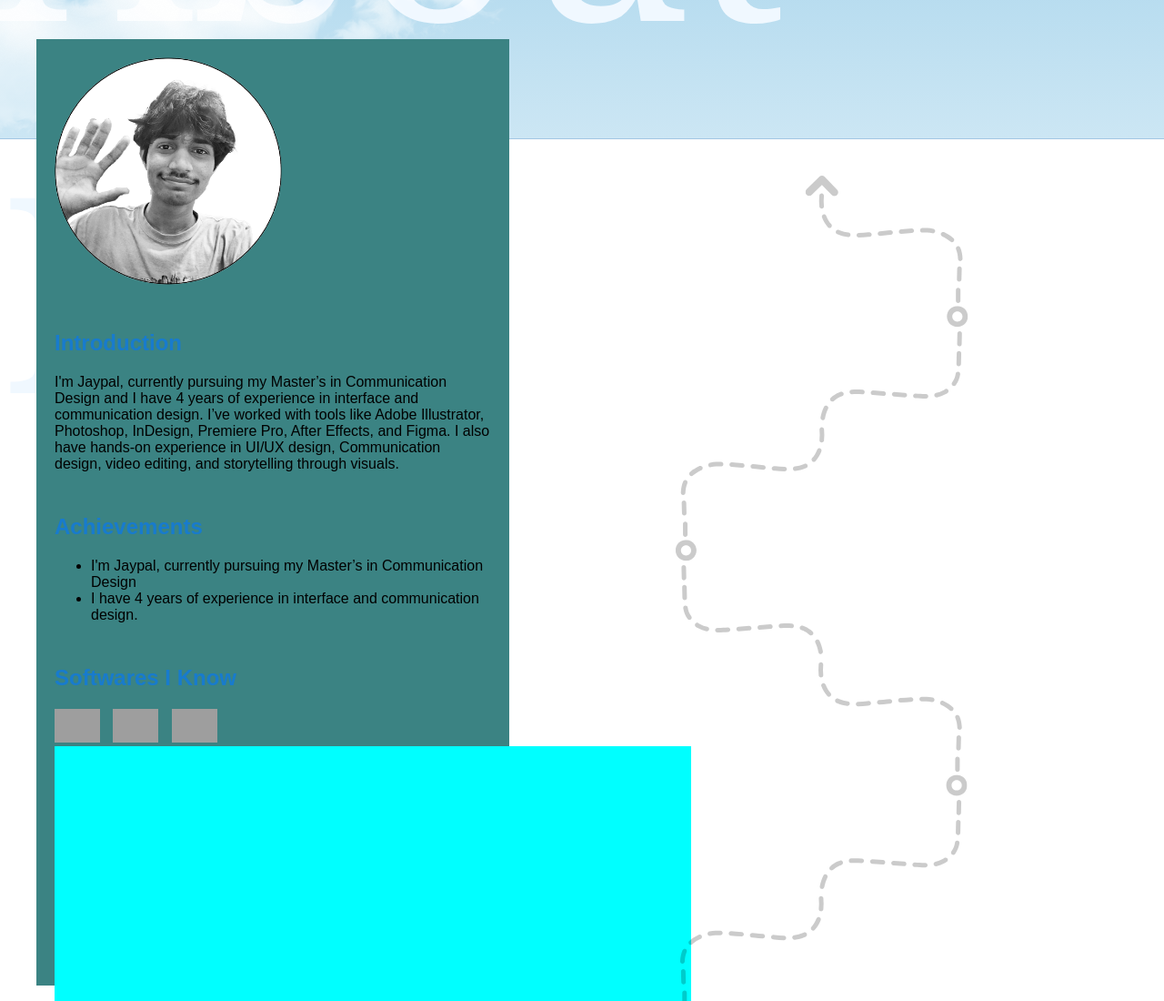
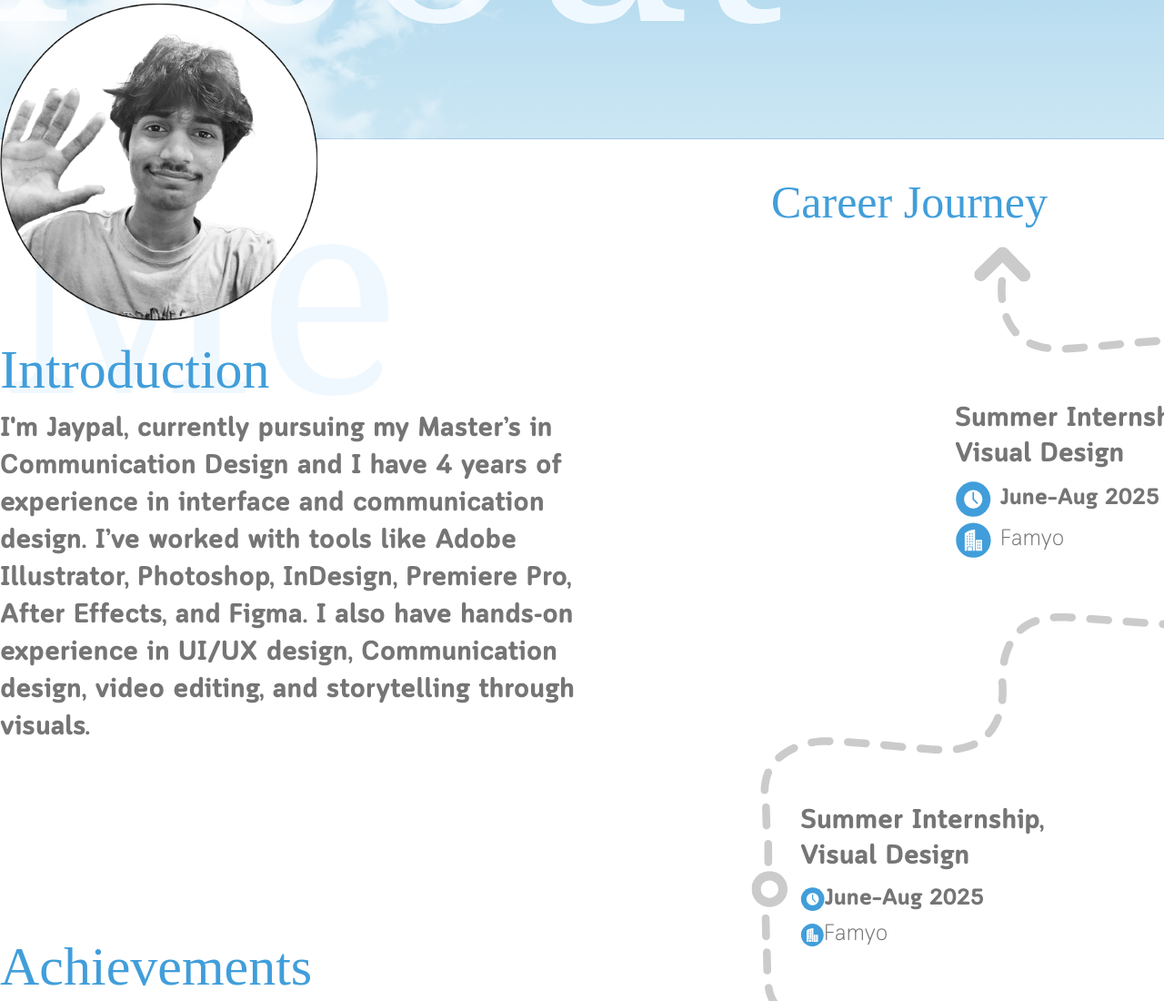
Before and after one commit to jaipalsingh11/Jaypee, an Astro site: page /mystory in a window 1280 px wide. Shown: the part 448-1548 px from the top of the page at 91% size. Built offline with nearby package versions, Linux system fonts and the light colour scheme; Astro itself is replaced by a stand-in of ours; grey boxes are pictures that could not be loaded; a web font is replaced by a local one.

Commit message:
almost completed my story page

```diff
--- a/src/pages/mystory.astro
+++ b/src/pages/mystory.astro
@@ -1,64 +1,131 @@
 ---
 import Mainlayout from "../layouts/Layout.astro";
 ---
-<Mainlayout id="main" >
-  <div id="container" >
-    <p id="about-me" >About Me</p>
 
-<img id="cloud1" src="cloud.png" alt="">
-<img id="cloud2" src="cloud.png" alt="">
+<Mainlayout id="main">
+  <div id="container">
+    <p id="about-me">About Me</p>
 
+    <img id="cloud1" src="cloud.png" alt="" />
+    <img id="cloud2" src="cloud.png" alt="" />
   </div>
-  <div id="bigcontainer" >
-
-
- <div id="container2" >
-  <img id="journey" src="journey.svg" alt="">
-  <div id="left-column-small">
- <img src="Profile.png" alt="Jaypal Photo" class="profile-photo">
+  <div id="bigcontainer">
+    <div id="container2">
+      <div class="left-column">
+        <img src="Profile.png" alt="Jaypal Photo" class="profile-photo" />
 
         <section class="intro">
           <h2>Introduction</h2>
-        <p>I'm Jaypal, currently pursuing my Master’s in Communication Design and I have 4 years of experience in interface and communication design. I’ve worked with tools like Adobe Illustrator, Photoshop, InDesign, Premiere Pro, After Effects, and Figma. I also have hands-on experience in UI/UX design, Communication design, video editing, and storytelling through visuals.</p>
+          <p>
+            I'm Jaypal, currently pursuing my Master’s in Communication Design
+            and I have 4 years of experience in interface and communication
+            design. I’ve worked with tools like Adobe Illustrator, Photoshop,
+            InDesign, Premiere Pro, After Effects, and Figma. I also have
+            hands-on experience in UI/UX design, Communication design, video
+            editing, and storytelling through visuals.
+          </p>
         </section>
 
         <section class="achievements">
           <h2>Achievements</h2>
           <ul>
-          <li>I'm Jaypal, currently pursuing my Master’s in Communication Design</li>
-          <li>I have 4 years of experience in interface and communication design.</li>
+            <li>
+              I'm Jaypal, currently pursuing my Master’s in Communication Design
+            </li>
+            <li>
+              I have 4 years of experience in interface and communication
+              design.
+            </li>
           </ul>
         </section>
 
         <section class="softwares">
           <h2>Softwares I Know</h2>
           <div class="icons">
-          <img src="ai.png" alt="Adobe Illustrator">
-          <img src="ps.png" alt="Photoshop">
-          <img src="ae.png" alt="After Effects">
+            <img src="ai.png" alt="Adobe Illustrator" />
+            <img src="ps.png" alt="Photoshop" />
+            <img src="ae.png" alt="After Effects" />
           </div>
-     <div class="left-column">
-
+        </section>
+        <section class="softwares">
+          <h2>Softwares I Know</h2>
+          <div class="icons">
+            <img src="ai.png" alt="Adobe Illustrator" />
+            <img src="ps.png" alt="Photoshop" />
+            <img src="ae.png" alt="After Effects" />
+          </div>
+        </section>
+      </div>
+      <div class="right-column">
+        <div id="career" >
+          <h1 id="career">Career Journey</h1>
         </div>
 
+        <div>
+          <img id="journey" src="journeyy.svg" alt="" />
 
-      </section>
+          <div class="jobcard-famyo">
+            <h2>Summer Internship,<br />Visual Design</h2>
+
+            <div class="info-row1">
+              <img src="clock-icon.svg" alt="Clock" class="icon" />
+              <span><strong>June–Aug 2025</strong></span>
+            </div>
+
+            <div class="info-row2">
+              <img src="building-icon.svg" alt="Company" class="icon" />
+              <span>Famyo</span>
+            </div>
+          </div>
+          <div class="jobcard-famyo2">
+            <h2>Summer Internship,<br />Visual Design</h2>
+
+            <div class="info-row1">
+              <img src="clock-icon.svg" alt="Clock" class="icon" />
+              <span><strong>June–Aug 2025</strong></span>
+            </div>
+
+            <div class="info-row2">
+              <img src="building-icon.svg" alt="Company" class="icon" />
+              <span>Famyo</span>
+            </div>
+          </div>
+
+          <div class="jobcard-famyo3">
+            <h2>Summer Internship,<br />Visual Design</h2>
+
+            <div class="info-row1">
+              <img src="clock-icon.svg" alt="Clock" class="icon" />
+              <span><strong>June–Aug 2025</strong></span>
+            </div>
+
+            <div class="info-row2">
+              <img src="building-icon.svg" alt="Company" class="icon" />
+              <span>Famyo</span>
+            </div>
+          </div>
+          <div class="jobcard-famyo4">
+            <h2>Summer Internship,<br />Visual Design</h2>
+            <div class="info-row1">
+              <img src="clock-icon.svg" alt="Clock" class="icon" />
+              <span><strong>June–Aug 2025</strong></span>
+            </div>
+
+            <div class="info-row2">
+              <img src="building-icon.svg" alt="Company" class="icon" />
+              <span>Famyo</span>
+            </div>
+          </div>
+        </div>
       </div>
     </div>
   </div>
 
-</body>
-
-  </div>
-
-</Mainlayout>
-
   <style>
-
-#about-me{
+    #about-me {
       color: aliceblue;
       font-size: 300px;
-  font-family: 'Recoleta',Georgia, serif;
+      font-family: "Recoleta", Georgia, serif;
       margin: 50px auto;
     }
 
@@ -77,7 +144,6 @@ z-index: 1;
       position: absolute;
       top: 250px;
       left: -360px;
-
     }
     #cloud2 {
       position: absolute;
@@ -99,12 +165,10 @@ align-self: flex-end;
     }
     #bigcontainer {
       background-color: rgb(255, 255, 255);
-height: 5000px;
-margin-top:-500px;
+      margin-top: -500px;
       border-top: 1px #a3c7e3 solid;
       z-index: 2;
     }
-
 
     body {
       font-family: sans-serif;
@@ -114,47 +178,52 @@ body {
     }
 
     #container2 {
-  display: flex;
-  padding: 40px;
+      display: grid;
+      grid-template-columns: 50% 50%; /* first column 40%, second 60% */
+      gap: 20px;
       gap: 40px;
       margin: 0 auto;
       max-width: 1700px;
       z-index: 500;
       position: relative;
-
-}
-#journey{
-  position: absolute;
-  left: 100px;
     }
 
     .left-column {
-  height: 1000px;
-  background-color: aqua;
-  min-width: 700px;
-}
-#left-column-small{
-   width: 40%;
-  padding: 20px;
-  margin-top: -150px;
-  height: 1000px;
-  background-color: rgb(59, 131, 131);
+      height: 2100px;
       display: flex;
       flex-direction: column;
-  justify-content: space-evenly;
-max-width: 500px;
+      justify-content: space-between;
+      margin-top: -150px;
+    }
+    .left-column h2 {
+      color: #419eda;
+      font-family: recoleta;
+      padding-top: 10px;
+      font-weight: 200;
+      font-size: 60px;
+    }
+    .left-column p,
+    ul {
+      font-family: cloud;
+      margin-top: -40px;
+      color: #757575;
+    }
+
+    .right-column span {
+      font-weight: 100;
     }
 
     .profile-photo {
-  width: 250px;
+      width: 350px;
       border-radius: 100%;
       display: block;
-  margin-bottom: 20px;
+      margin-bottom: -200px;
     }
 
-h2 {
-  color: #187bcd;
+    .right-column h2 {
+      color: #757575;
       margin-top: 30px;
+      font-weight: 100;
     }
 
     .icons img {
@@ -162,4 +231,91 @@ h2 {
       margin-right: 10px;
     }
 
+    .right-column {
+      display: flex;
+      position: relative;
+      font-family: cloud;
+      flex-direction: column;
+      background-color: rgb(255, 255, 255);
+    }
+    #journey {
+      position: absolute;
+      margin-left: 145px;
+      margin-top: 100px;
+      width: 600px;
+      opacity: 20%;
+    }
+    #career {
+      font-size: 50px;
+      color: #419eda;
+      font-weight: 100;
+      width: fit-content;
+      text-align: center;
+      margin-right: auto;
+      margin-left: auto;
+      margin-top: 20px;
+      margin-bottom: -40px;
+      font-family: recoleta;
+    }
+    .jobcard-famyo {
+      margin-left: 370px;
+      margin-top: 270px;
+      font-size: 20px;
+      min-width: 250px;
+      color: #757575;
+    }
+    .jobcard-famyo2 {
+      margin-left: 200px;
+      margin-top: 270px;
+      font-size: 20px;
+      min-width: 250px;
+      color: #757575;
+    }
+    .jobcard-famyo3 {
+      margin-left: 370px;
+      margin-top: 310px;
+      font-size: 20px;
+      min-width: 250px;
+      color: #757575;
+    }
+    .jobcard-famyo4 {
+      margin-left: 200px;
+      margin-top: 270px;
+      font-size: 20px;
+      min-width: 250px;
+      color: #757575;
+    }
+    .info-row2 {
+      font-family: Cloudthin;
+      margin-top: 5px;
+      font-weight: 100;
+    }
+    .info-row2,
+    .info-row1 {
+      font-size: 25px;
+      display: flex;
+      align-items: center;
+      font-size: 25px;
+    }
+    .jobcard-famyo .icon {
+      width: 40px;
+      margin-top:;
+      padding-right: 10px;
+    }
+    .right-column h2 {
+      margin-bottom: 10px;
+      line-height: 1.3;
+    }
+
+    .left-column {
+      font-size: 30px;
+    }
+
+    .icons img {
+      width: 100px;
+    }
+    .intro {
+      padding-top: 40px;
+    }
   </style>
+</Mainlayout>
--- a/src/styles/global.css
+++ b/src/styles/global.css
@@ -4,3 +4,15 @@
   font-weight: normal;
   font-style: normal;
 }
+@font-face {
+  font-family: 'Cloud';
+  src: url('/fonts/CloudSoft-Bold 700.otf') format('opentype');
+  font-weight: normal;
+  font-style: normal;
+}
+@font-face {
+  font-family: 'Cloudthin';
+  src: url('/fonts/CloudSoft-Light.otf') format('opentype');
+  font-weight: normal;
+  font-style: normal;
+}
```
Also changed, not shown: src/pages/index.astro (+32 -38 lines), public/ae.png (added), public/ai.png (added), public/building-icon.svg (added), public/clock-icon.svg (added), public/fonts/CloudSoft-Bold 700.otf (added), public/fonts/CloudSoft-Light.otf (added), public/journeyy.svg (added), public/ps.png (added). Lines whose indentation alone changed are shown as unchanged.
